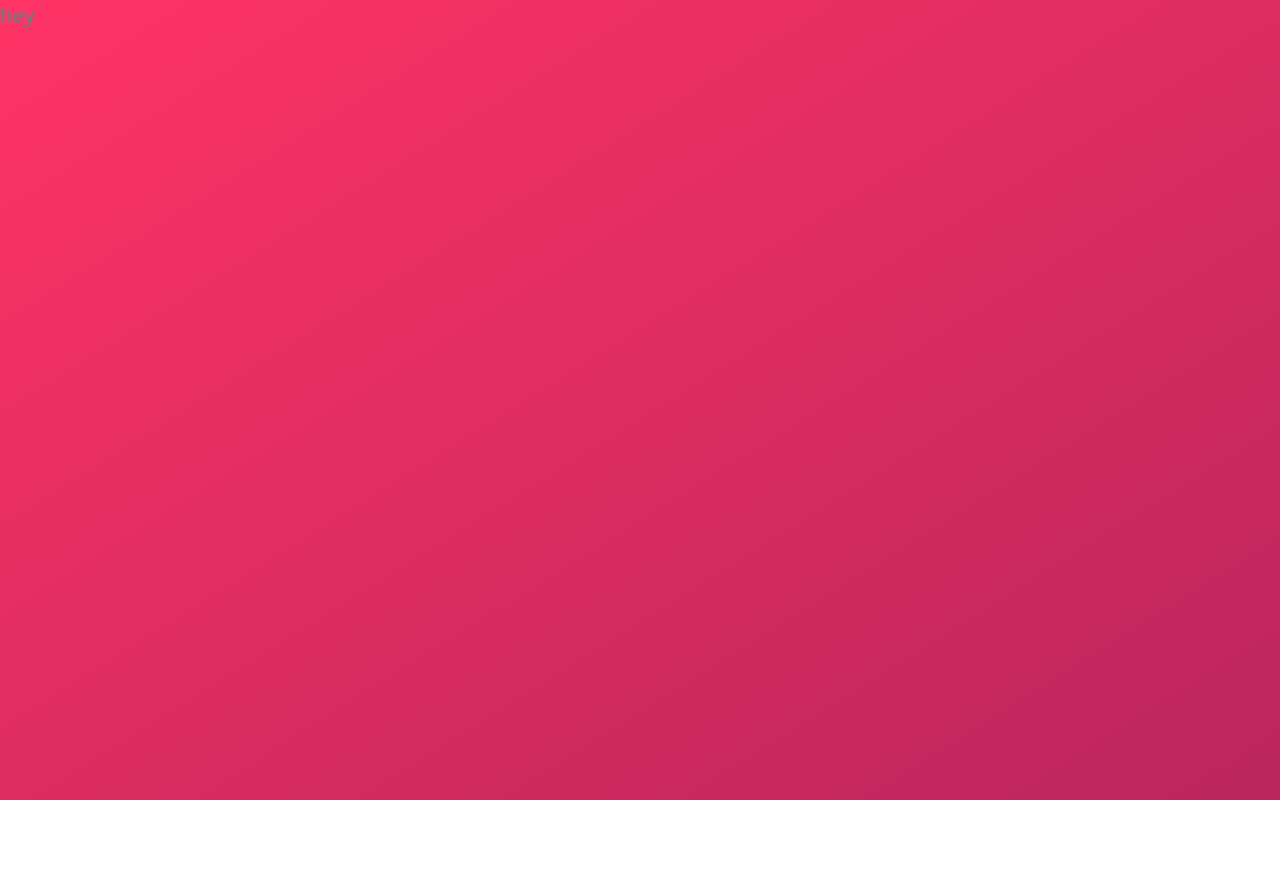
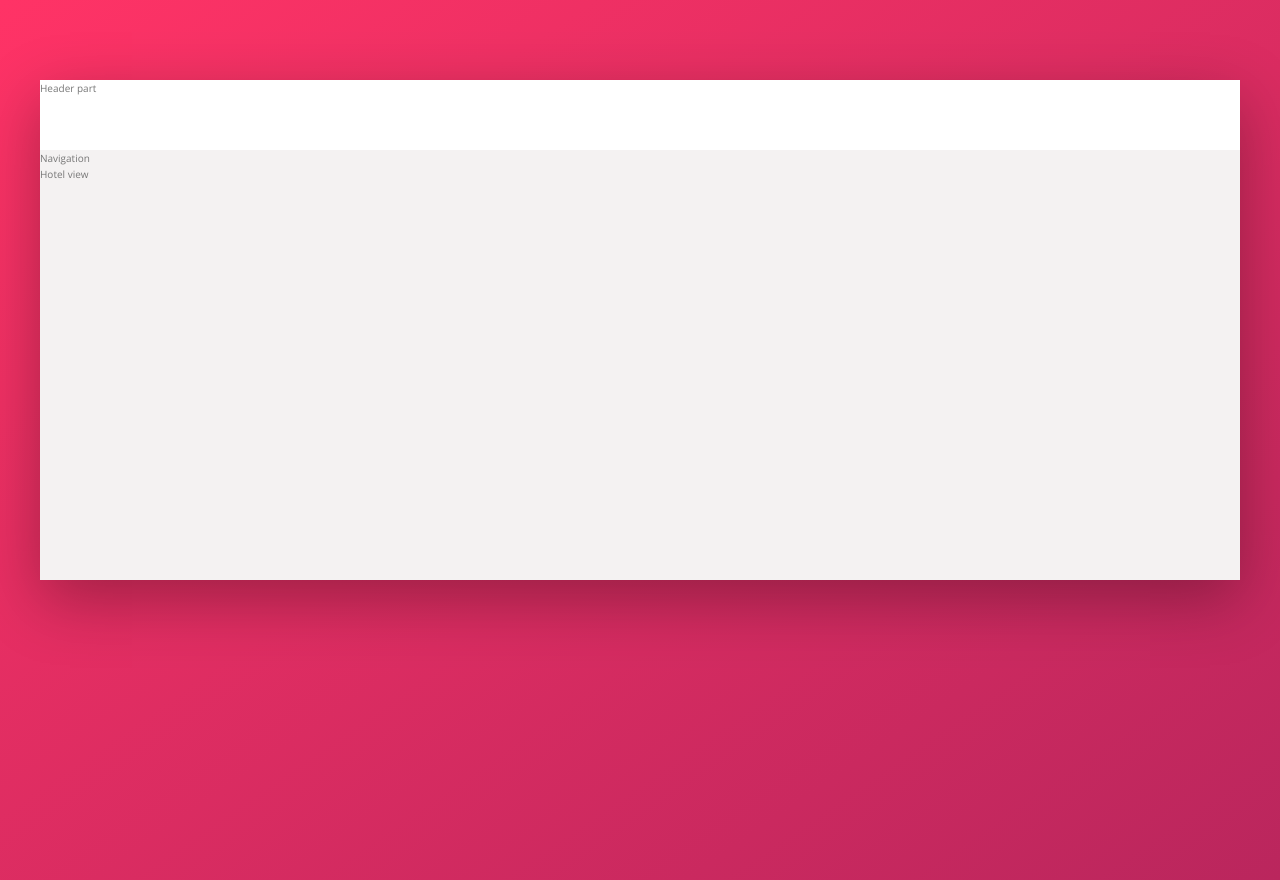
Before and after one commit to rudiss/trillo-project, a website: page index.html in a window 1280 px wide. Before the commit the page ends 800 px from the top, so only its background shows below. Drawn offline with nearby package versions, Linux system fonts and the light colour scheme.

Commit message:
header stuff

```diff
--- a/index.html
+++ b/index.html
@@ -1,5 +1,6 @@
 <!DOCTYPE html>
 <html lang="en">
+
 <head>
   <meta charset="UTF-8">
   <meta name="viewport" content="width=device-width, initial-scale=1.0">
@@ -10,7 +11,21 @@
 
   <title>trillo &mdash; Your all-in-one booking app</title>
 </head>
+
 <body>
-        <h1>hey</h1>
+  <div class="container">
+    <header class="header">
+      Header part
+    </header>
+    <div class="content">
+      <nav class="sidebar">
+        Navigation
+      </nav>
+      <main class="hotel-view">
+        Hotel view
+      </main>
+    </div>
+  </div>
 </body>
+
 </html>
--- a/sass/_base.sass
+++ b/sass/_base.sass
@@ -15,7 +15,7 @@
   --color-grey-dark-2: #777
   --color-grey-dark-3: #999
 
-
+  --color-shadow-dark: 0 2rem 6rem rgba(0,0,0, .3)
 *
   margin: 0
   padding: 0
--- a/sass/_layout.sass
+++ b/sass/_layout.sass
@@ -0,0 +1,20 @@
+.container
+  max-width: 120rem
+  margin: 8rem auto
+  background-color: var(--color-grey-light-2)
+  box-shadow: var(--color-shadow-dark)
+
+  min-height: 50rem
+
+.header
+  height: 7rem
+  background-color: #ffffff
+  border-bottom: var(--color-grey-light-2)
+
+.content
+
+
+.sidebar
+
+
+.hotel-view
```
Also changed, not shown: css/style.css. Lines whose indentation alone changed are shown as unchanged.
